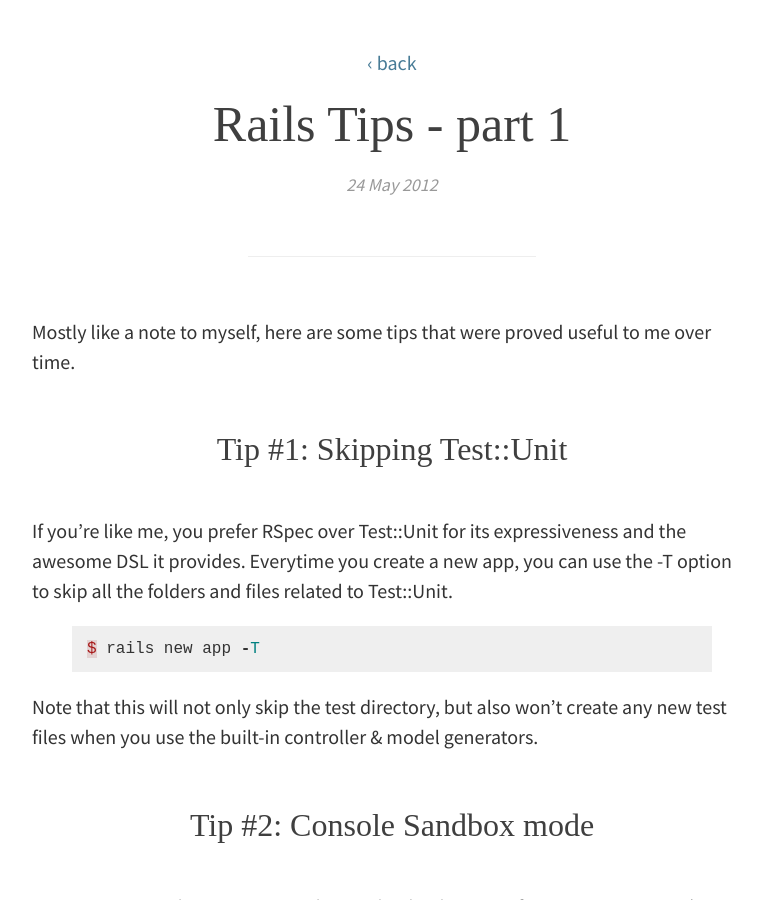
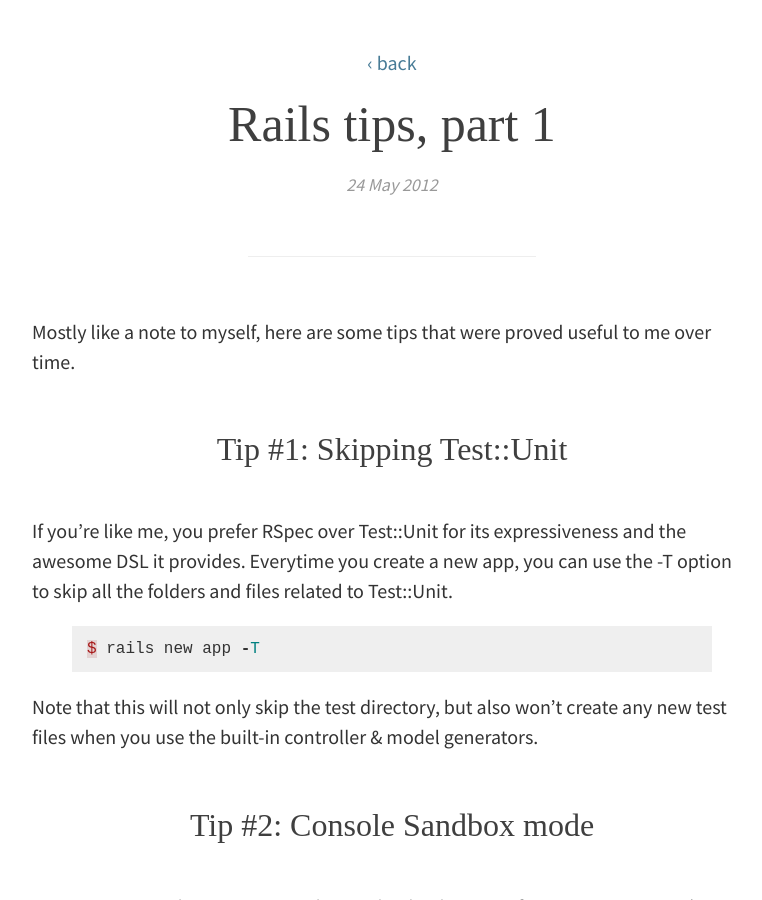
Before and after one commit to apostoiis/agis.io, a Jekyll site: the page built from _source/_posts/2012-05-24-my-rails-notes.markdown, in a window 1280 px wide and 900 px high. Shown: the whole window, without its empty margins (248-1010 px from the left). Built offline with Jekyll 4.4.1, drawn with Linux system fonts in a browser that asks for light colours; some web fonts are replaced; comment, search, counter and statistics services are not loaded.

```diff
--- a/_source/_posts/2012-05-24-my-rails-notes.markdown
+++ b/_source/_posts/2012-05-24-my-rails-notes.markdown
@@ -1,6 +1,6 @@
 ---
 layout: post
-title: "Rails Tips - part 1"
+title: "Rails tips, part 1"
 date: 2012-05-24 16:19
 ---
 
```
